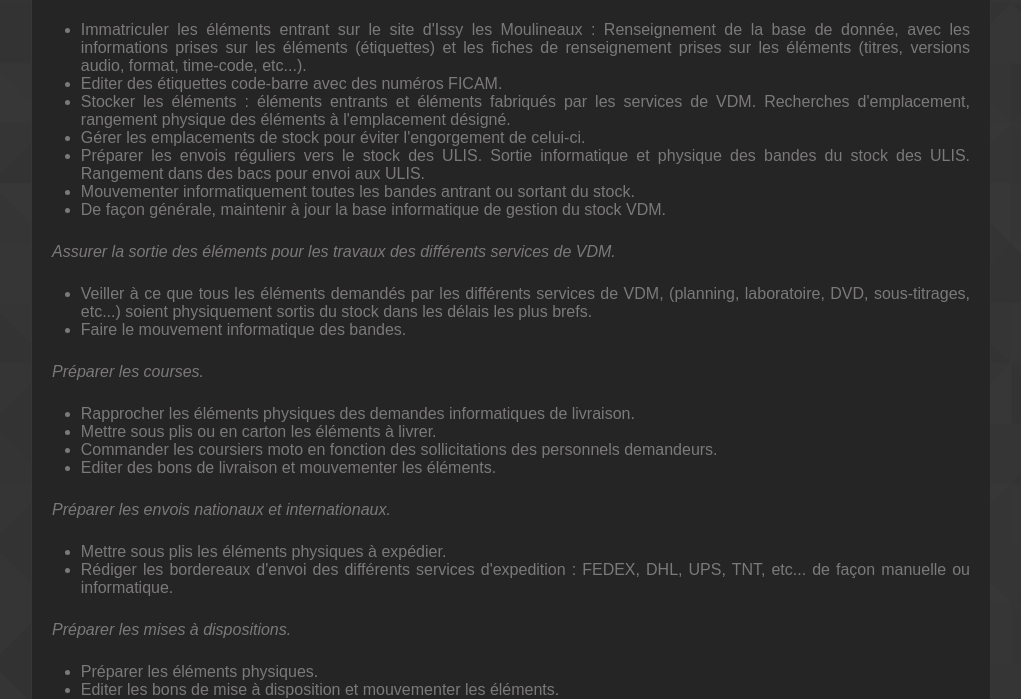
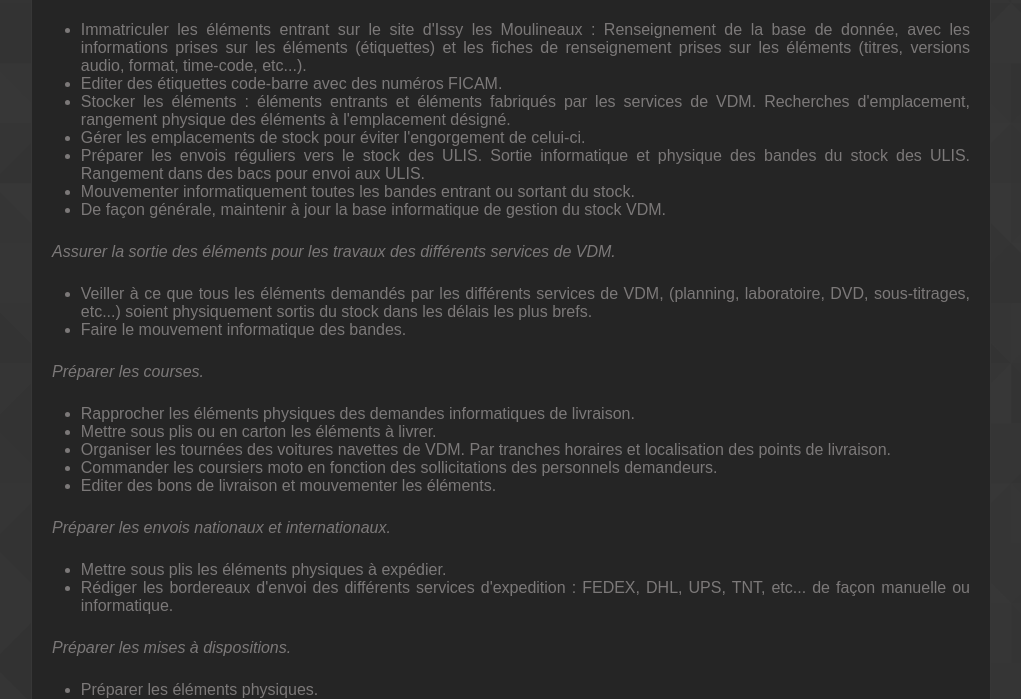
Before and after one commit to joshua2501/Portefolio-v.6, a PHP site: page /magasinier.php in a window 1280 px wide. Shown: the part 537-1236 px from the top of the page, without its empty margins (129-1150 px from the left). Run offline with PHP 8.4, Linux system fonts and the light colour scheme.

Commit message:
corrigé faute et modifier phases

```diff
--- a/app/content/app_magasinier.php
+++ b/app/content/app_magasinier.php
@@ -28,7 +28,7 @@
             <li>Stocker les éléments : éléments entrants et éléments fabriqués par les services de VDM. Recherches d'emplacement, rangement physique des éléments à l'emplacement désigné.</li>
             <li>Gérer les emplacements de stock pour éviter l'engorgement de celui-ci.</li>
             <li>Préparer les envois réguliers vers le stock des ULIS. Sortie informatique et physique des bandes du stock des ULIS. Rangement dans des bacs pour envoi aux ULIS.</li>
-            <li>Mouvementer informatiquement toutes les bandes antrant ou sortant du stock.</li>
+            <li>Mouvementer informatiquement toutes les bandes entrant ou sortant du stock.</li>
             <li>De façon générale, maintenir à jour la base informatique de gestion du stock VDM.</li>
         </ul>
 
@@ -42,7 +42,7 @@
         <ul>
             <li>Rapprocher les éléments physiques des demandes informatiques de livraison.</li>
             <li>Mettre sous plis ou en carton les éléments à livrer.</li>
-            <!--li>Organiser les tournées des voitures navettes de VDM. Par tranches horaires et localisation des points de livraison.</li-->
+            <li>Organiser les tournées des voitures navettes de VDM. Par tranches horaires et localisation des points de livraison.</li>
             <li>Commander les coursiers moto en fonction des sollicitations des personnels demandeurs.</li>
             <li>Editer des bons de livraison et mouvementer les éléments.</li>
         </ul>
```
